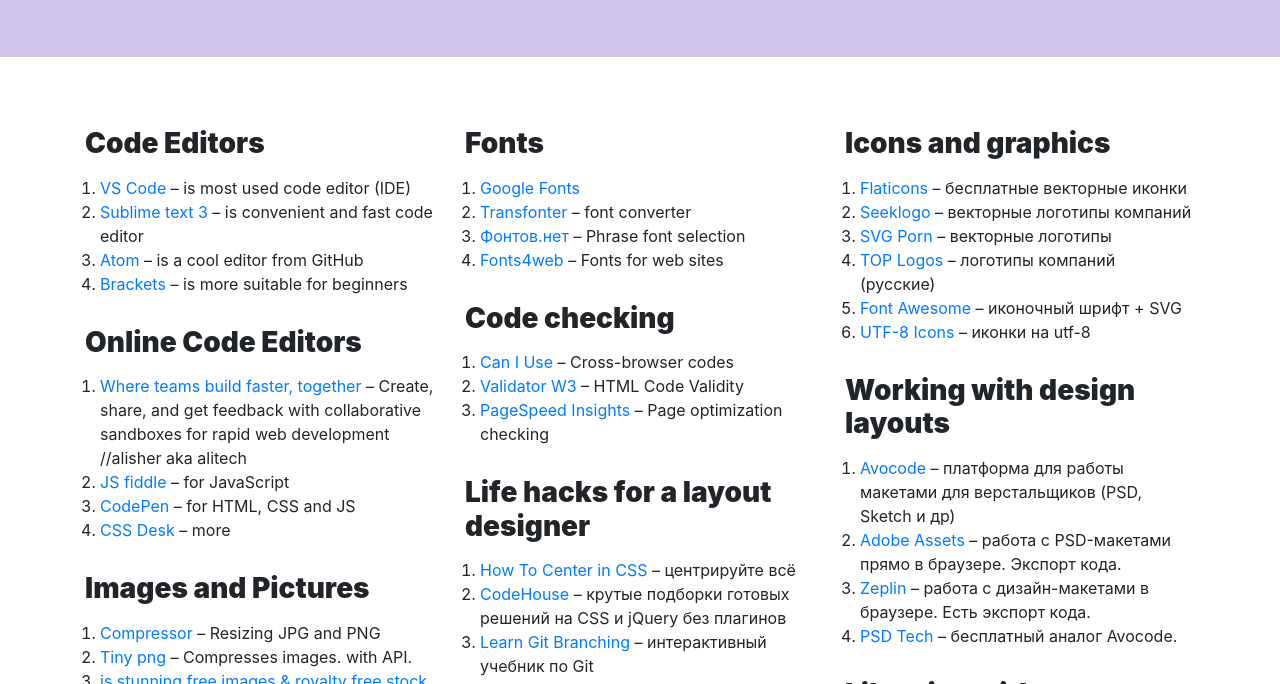
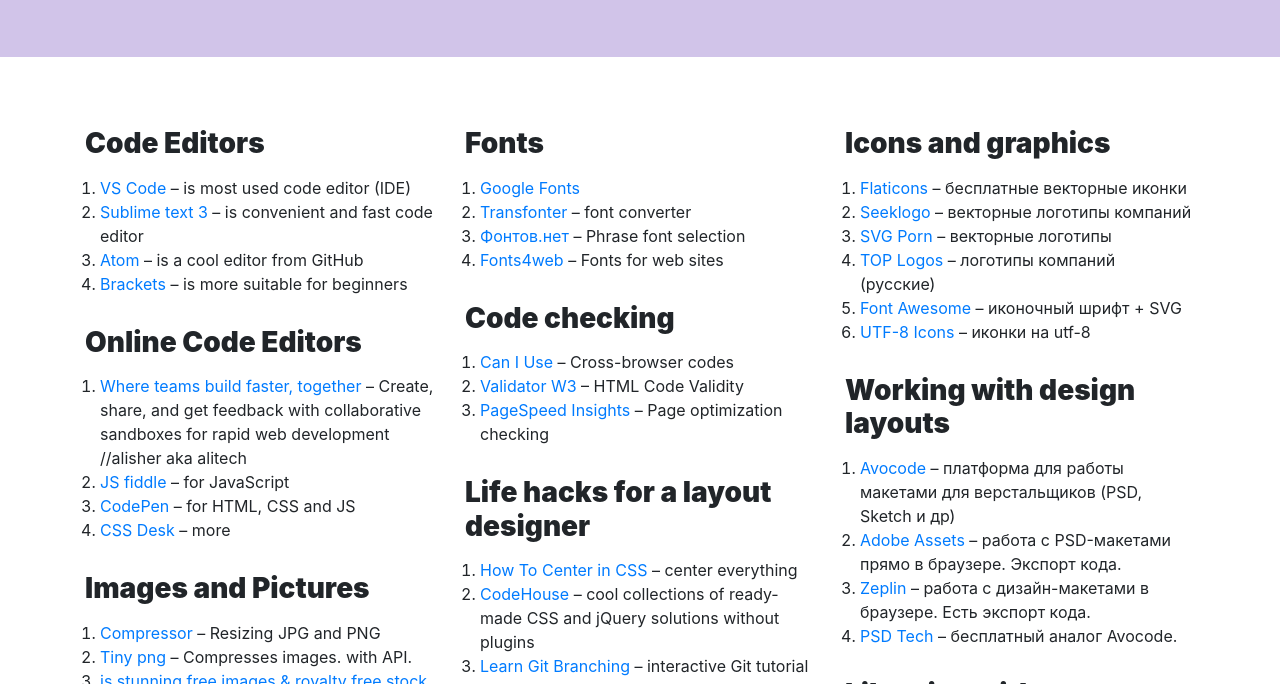
Before and after one commit to mmp17/usefulwebdevlink, a plain HTML site: page index.html in a window 1280 px wide. Shown: the part 268-952 px from the top of the page. Drawn offline with nearby package versions, Linux system fonts and the light colour scheme.

Commit message:
Life hacks for a layout designer

```diff
--- a/index.html
+++ b/index.html
@@ -98,9 +98,9 @@
 					</ol>
 					<h3 class="section-title">Life hacks for a layout designer</h3>
 					<ol class="unstyled-list">
-						<li><a target="_blank" href="http://howtocenterincss.com/">How To Center in CSS</a> – центрируйте всё</li>
-						<li><a target="_blank" href="https://codyhouse.co/">CodeHouse</a> – крутые подборки готовых решений на CSS и jQuery без плагинов</li>
-						<li><a target="_blank" href="https://learngitbranching.js.org/">Learn Git Branching</a> – интерактивный учебник по Git</li>
+						<li><a target="_blank" href="http://howtocenterincss.com/">How To Center in CSS</a> – center everything</li>
+						<li><a target="_blank" href="https://codyhouse.co/">CodeHouse</a> – cool collections of ready-made CSS and jQuery solutions without plugins</li>
+						<li><a target="_blank" href="https://learngitbranching.js.org/">Learn Git Branching</a> – interactive Git tutorial</li>
 					</ol>
 					<h3 class="section-title">Useful jQuery plugins</h3>
 					<ol class="unstyled-list">
```
